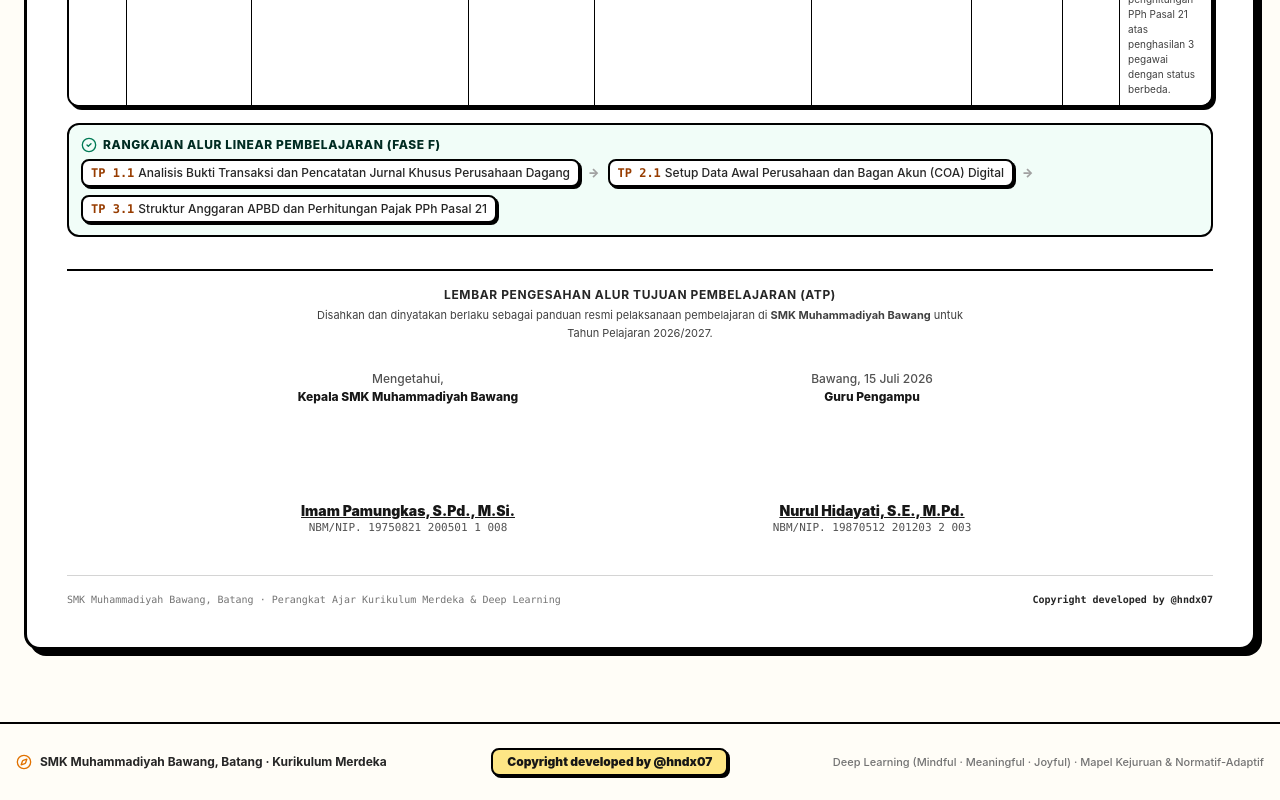
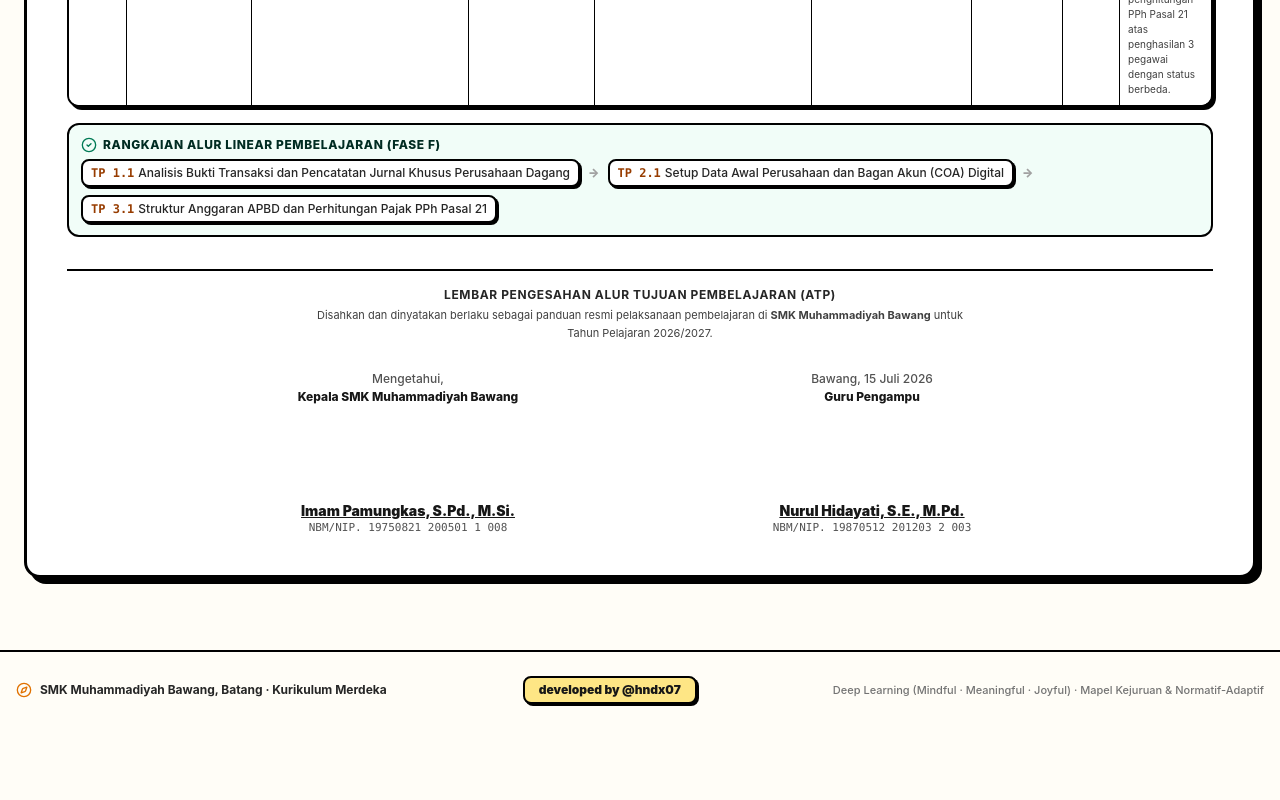
Before and after one commit to hendrasetiawan72-beep/RPP, a React (Vite) app: page / in a window 1280 px wide. Shown: the part 3280-4080 px from the top of the page. After the commit the page ends 4008 px from the top, so only its background shows below. Built offline with nearby package versions, Linux system fonts and the light colour scheme.

Commit message:
style: remove copyright notice from UI components

```diff
--- a/src/App.tsx
+++ b/src/App.tsx
@@ -366,7 +366,7 @@ export default function App() {
           </div>
 
           <div className="text-xs font-black text-neutral-900 bg-amber-200 border-2 border-black px-3.5 py-1 rounded-lg shadow-[2px_2px_0px_#000]">
-            Copyright developed by @hndx07
+            developed by @hndx07
           </div>
 
           <div className="text-[11px] text-neutral-500 font-medium">
--- a/src/components/ExcelGuideAndAiPromptModal.tsx
+++ b/src/components/ExcelGuideAndAiPromptModal.tsx
@@ -766,7 +766,7 @@ Berikan dalam bentuk tabel Markdown terstruktur persis 1 tabel lengkap (3-4 bari
           <div className="text-[11px] font-mono text-neutral-600 flex items-center gap-1.5">
             <span className="font-bold text-neutral-800">SMK Muhammadiyah Bawang, Batang</span>
             <span>·</span>
-            <span>Copyright developed by @hndx07</span>
+            <span>developed by @hndx07</span>
           </div>
 
           <button
--- a/src/components/PrintableDocument.tsx
+++ b/src/components/PrintableDocument.tsx
@@ -1377,12 +1377,6 @@ export const PrintableDocument: React.FC<PrintableDocumentProps> = ({
             {modulAjarList.map((modul, idx) => renderRppDeepLearning(modul, idx, true))}
           </section>
         )}
-
-        {/* Kredensial Footer Dokumen Resmi */}
-        <div className="pt-4 border-t border-neutral-300 flex flex-col sm:flex-row items-center justify-between text-[10px] text-neutral-500 font-mono print:text-[9px]">
-          <span>SMK Muhammadiyah Bawang, Batang · Perangkat Ajar Kurikulum Merdeka & Deep Learning</span>
-          <span className="font-bold text-neutral-800">Copyright developed by @hndx07</span>
-        </div>
       </div>
     </div>
   );
```
